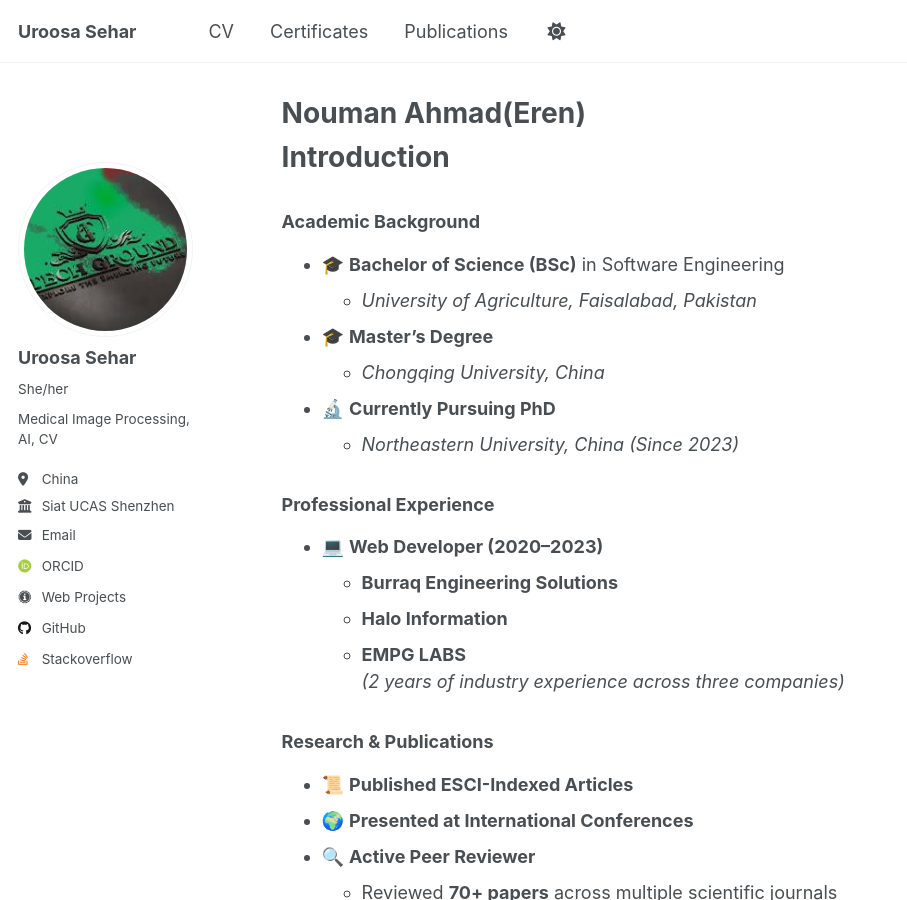
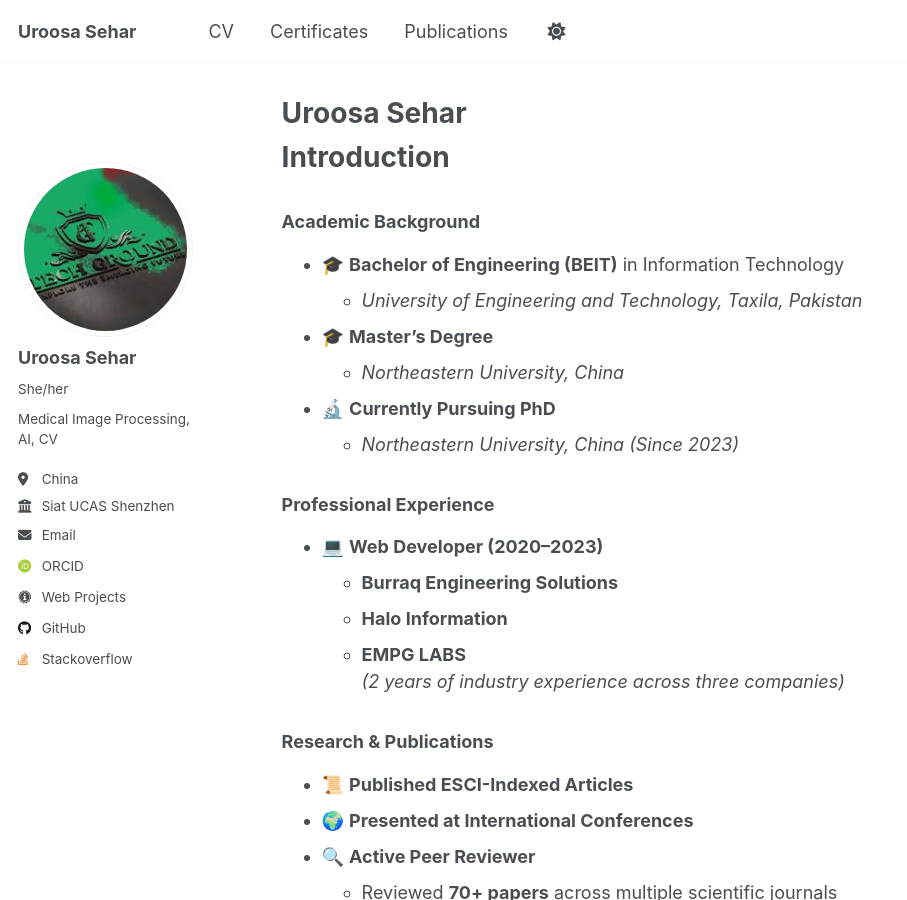
Before and after one commit to uroosehar/uroosehar.github.io, a Jekyll site: the page built from _pages/about.md, in a window 1280 px wide and 900 px high. Shown: the whole window, without its empty margins (0-907 px from the left). Built offline with Jekyll 4.4.1, drawn with Linux system fonts in a browser that asks for light colours; some web fonts are replaced; a script that is not in the unit is left out.

Commit message:
name changed

```diff
--- a/_pages/about.md
+++ b/_pages/about.md
@@ -1,6 +1,6 @@
 ---
 permalink: /
-title: "Nouman Ahmad(Eren)"
+title: "Uroosa Sehar"
 author_profile: true
 redirect_from:
   - /about/
@@ -10,10 +10,10 @@ redirect_from:
 # **Introduction**
 
 ### **Academic Background**
-- 🎓 **Bachelor of Science (BSc)** in Software Engineering
-  - *University of Agriculture, Faisalabad, Pakistan*
+- 🎓 **Bachelor of Engineering (BEIT)** in Information Technology
+  - *University of Engineering and Technology, Taxila, Pakistan*
 - 🎓 **Master's Degree**
-  - *Chongqing University, China*
+  - *Northeastern University, China*
 - 🔬 **Currently Pursuing PhD**
   - *Northeastern University, China (Since 2023)*
 
```
